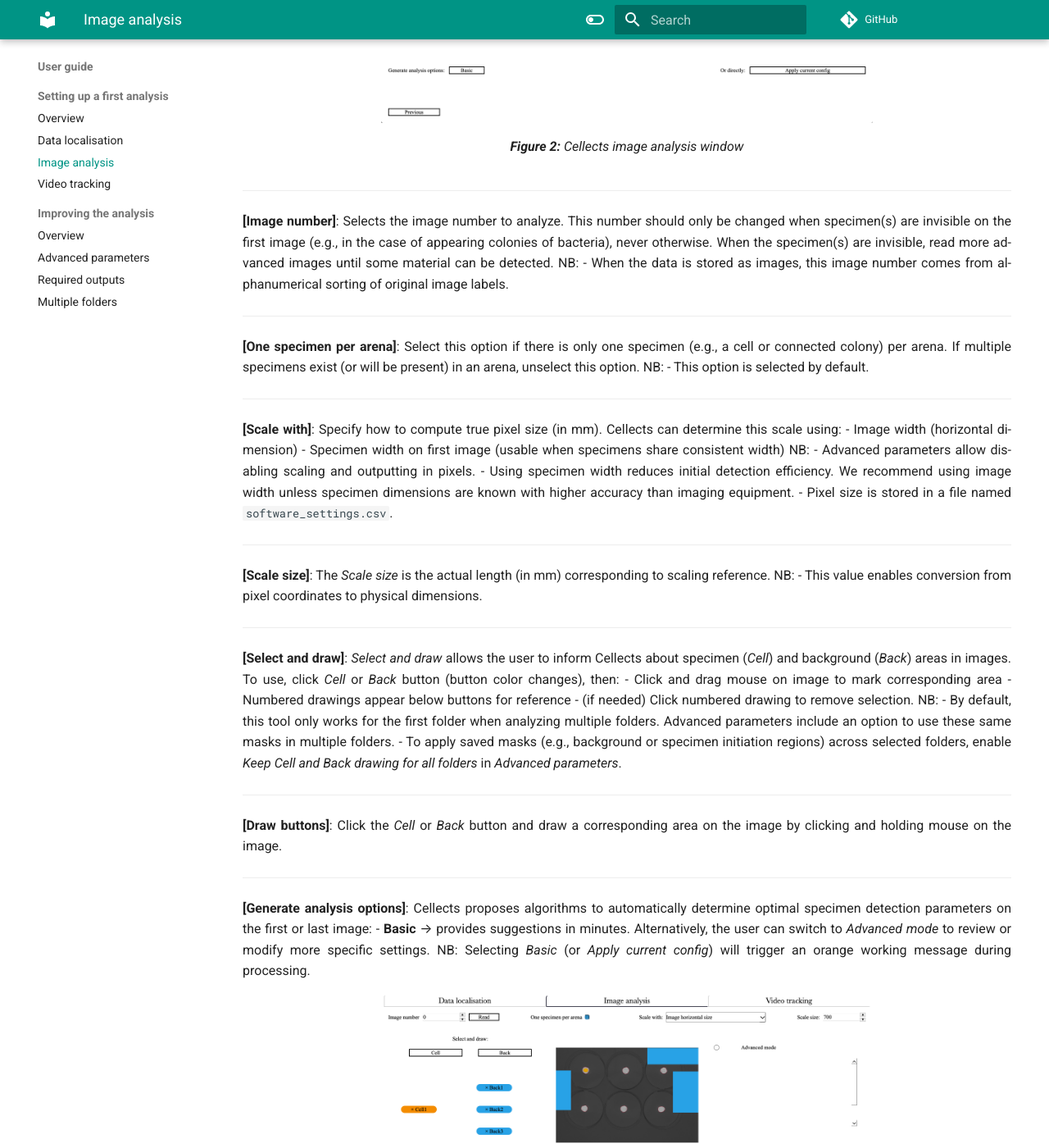
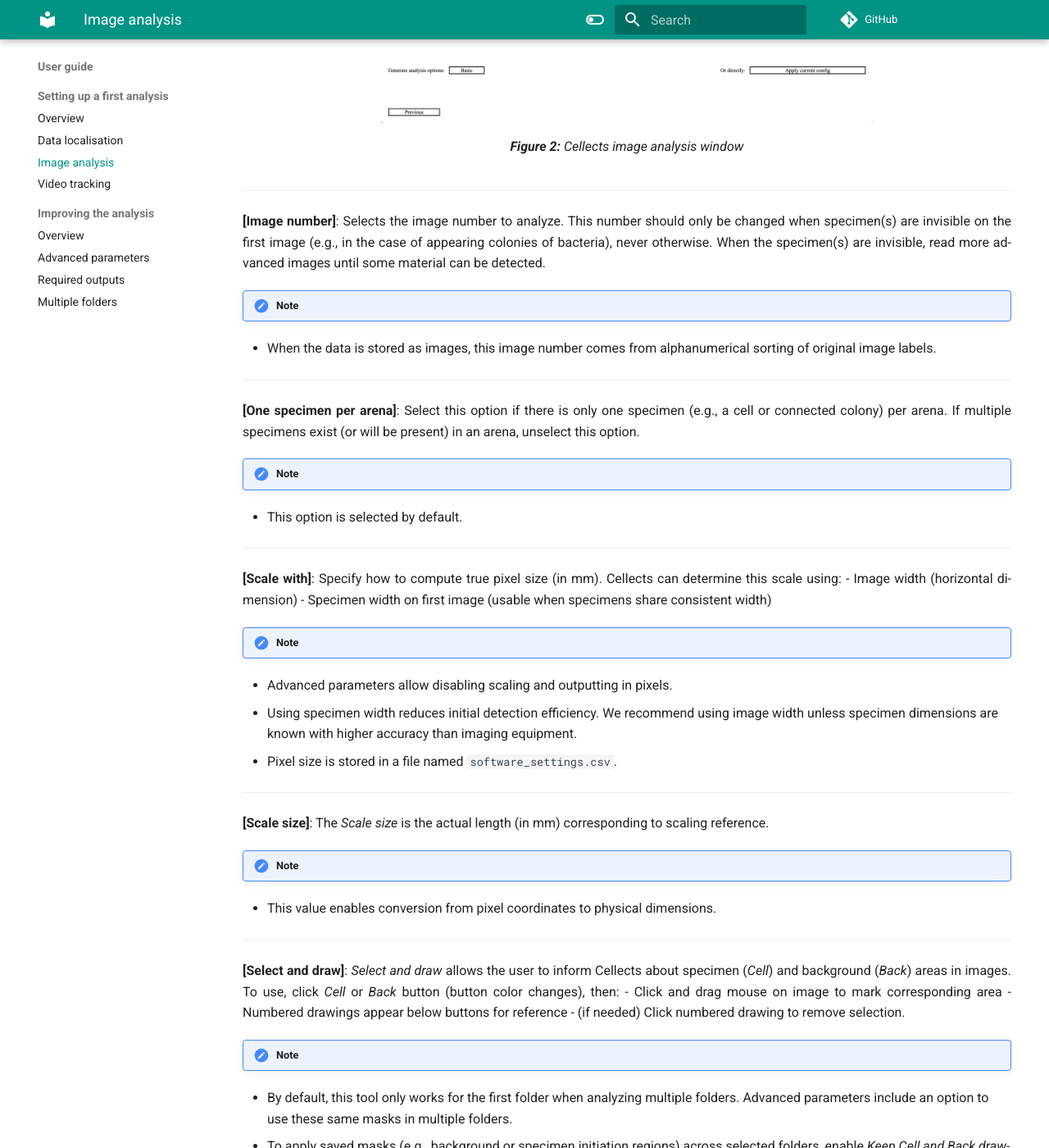
Before and after one commit to Aurele-B/Cellects, an MkDocs documentation site: the page built from doc/first-analysis/image-analysis.md, in a window 1280 px wide and 1400 px high, scrolled down 706 px. Shown: the whole window at 82% size. Built offline with MkDocs 1.6.1 and Material for MkDocs 9.7.7, drawn with Linux system fonts in a browser that asks for light colours; comment, search, counter and statistics services are not loaded; some of the changed text lies outside the part shown.

Commit message:
Add !!! note

```diff
--- a/doc/first-analysis/image-analysis.md
+++ b/doc/first-analysis/image-analysis.md
@@ -20,7 +20,8 @@
 Selects the image number to analyze. This number should only be changed when specimen(s) are
 invisible on the first image (e.g., in the case of appearing colonies of bacteria), never otherwise.
 When the specimen(s) are invisible, read more advanced images until some material can be detected.
-NB:
+!!! note
+
 - When the data is stored as images, this image number comes from alphanumerical sorting of original
 image labels.
 
@@ -32,7 +33,8 @@
 **[One specimen per arena]**:
 Select this option if there is only one specimen (e.g., a cell or connected colony) per arena. If
 multiple specimens exist (or will be present) in an arena, unselect this option.
-NB:
+!!! note
+
 - This option is selected by default.
 
 <!-- END_several_blob_per_arena -->
@@ -44,7 +46,8 @@
 Specify how to compute true pixel size (in mm). Cellects can determine this scale using:
 - Image width (horizontal dimension)
 - Specimen width on first image (usable when specimens share consistent width)
-NB:
+!!! note
+
 - Advanced parameters allow disabling scaling and outputting in pixels.
 - Using specimen width reduces initial detection efficiency. We recommend using image width unless
 specimen dimensions are known with higher accuracy than imaging equipment.
@@ -57,7 +60,8 @@
 <!-- START_Scale_size -->
 **[Scale size]**:
 The *Scale size* is the actual length (in mm) corresponding to scaling reference.
-NB:
+!!! note
+
 - This value enables conversion from pixel coordinates to physical dimensions.
 
 <!-- END_Scale_size -->
@@ -71,7 +75,8 @@
 - Click and drag mouse on image to mark corresponding area
 - Numbered drawings appear below buttons for reference
 - (if needed) Click numbered drawing to remove selection.
-NB:
+!!! note
+
 - By default, this tool only works for the first folder when analyzing multiple folders. Advanced
 parameters include an option to use these same masks in multiple folders.
 - To apply saved masks (e.g., background or specimen initiation regions) across selected folders,
@@ -96,7 +101,8 @@
 first or last image:
 - **Basic** → provides suggestions in minutes. Alternatively, the user can switch to *Advanced mode*
 to review or modify more specific settings.
-NB: Selecting *Basic* (or *Apply current config*) will trigger an orange working message during
+!!! note
+ Selecting *Basic* (or *Apply current config*) will trigger an orange working message during
 processing.
 
 <!-- END_Generate_analysis_options -->
@@ -116,7 +122,8 @@
 - Adjusting arena/spot shapes or sizes
 - Using *Select and draw* to annotate specimens/background
 - Manual configuration in advanced mode → Test changes with *Apply current config*
-NB:
+!!! note
+
 - Confirm when magenta/pink contours match expected positions and counts.
 
 <!-- END_Select_option_to_read -->
@@ -156,7 +163,8 @@
 - Applying filters before segmentation
 - Combining segmentations using logical operators
 - Accessing rolling window and Kmeans algorithms
-NB:
+!!! note
+
 - Useful for reusing validated parameter sets or testing alternative methods.
 
 <!-- END_Advanced_mode -->
@@ -184,7 +192,8 @@
 <!-- START_Filter -->
 **[Filter]**:
 Apply a filter to preprocess images before segmentation.
-NB:
+!!! note
+
 - Filtering can improve segmentation accuracy by emphasizing relevant image features.
 
 <!-- END_Filter -->
@@ -258,7 +267,8 @@
 **[Save image analysis]**:
 Complete the analysis of the current image. Clicking this button analyzes only one image. To analyze
 video(s), click *Next*.
-NB:
+!!! note
+
 - When analyzing a single specimen per arena, keeps the largest connected component.
 - Saves all selected descriptors in .csv format for the current image and generates a validation
 image to assess segmentation accuracy.
```
Also changed, not shown: doc/advanced/multiple-folders.md (+2 -1 lines), doc/advanced/outputs.md (+4 -2 lines), doc/advanced/parameters.md (+16 -8 lines), doc/first-analysis/data-localisation.md (+4 -2 lines), doc/first-analysis/video-tracking.md (+12 -6 lines), doc/update_docs.py (+6 -1 lines).
